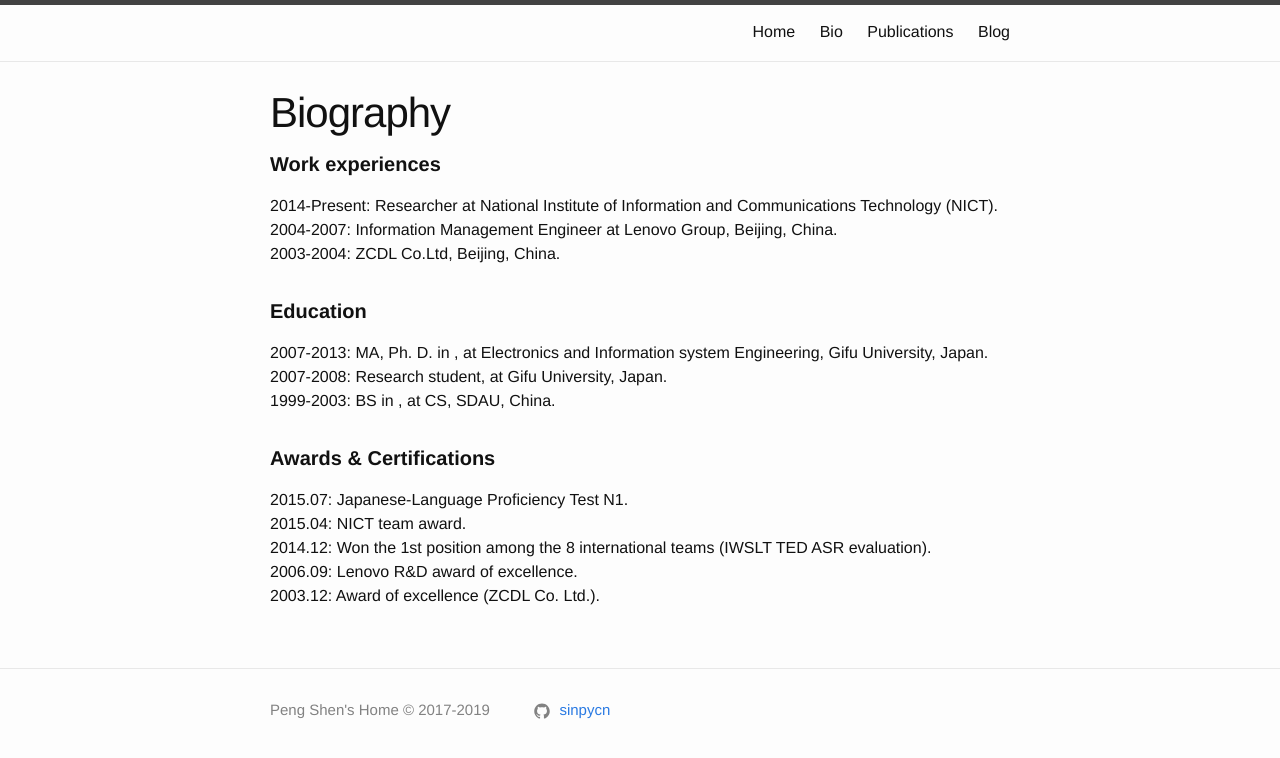
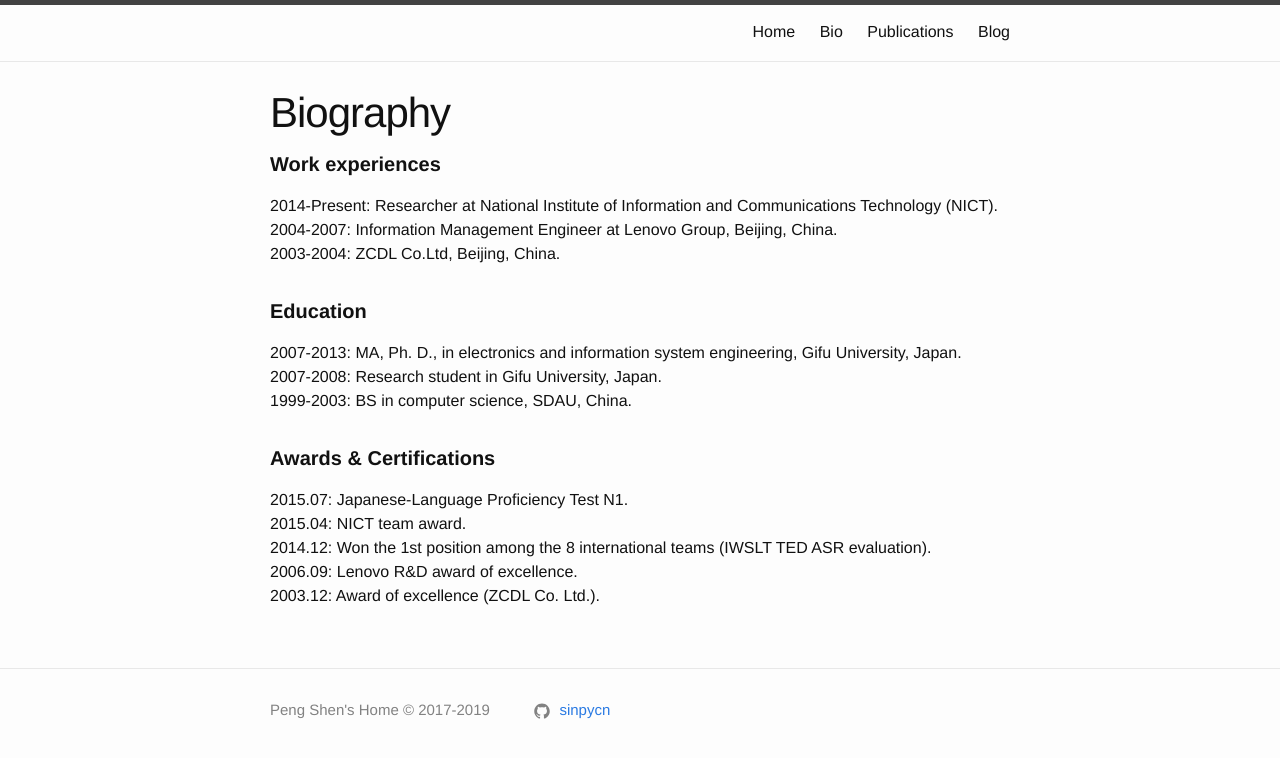
Before and after one commit to sinpycn/sinpycn.github.io, a Jekyll site: the page built from bio.md, in a window 1280 px wide. Shown: the top 758 px of the page. Built offline with Jekyll 4.4.1, drawn with Linux system fonts in a browser that asks for light colours.

Commit message:
Update bio.md

```diff
--- a/bio.md
+++ b/bio.md
@@ -18,9 +18,9 @@ permalink: /bio/
   <h1 class="page-heading"><b>Education</b></h1>
   <ul class="post-list">
     <li>
-   2007-2013: MA, Ph. D. in , at Electronics and Information system Engineering, Gifu University, Japan. <br>
-   2007-2008: Research student, at Gifu University, Japan. <br>
-   1999-2003: BS in , at CS, SDAU, China. <br>
+   2007-2013: MA, Ph. D., in electronics and information system engineering, Gifu University, Japan. <br>
+   2007-2008: Research student in Gifu University, Japan. <br>
+   1999-2003: BS in computer science, SDAU, China. <br>
     </li>
   </ul>
 
```
